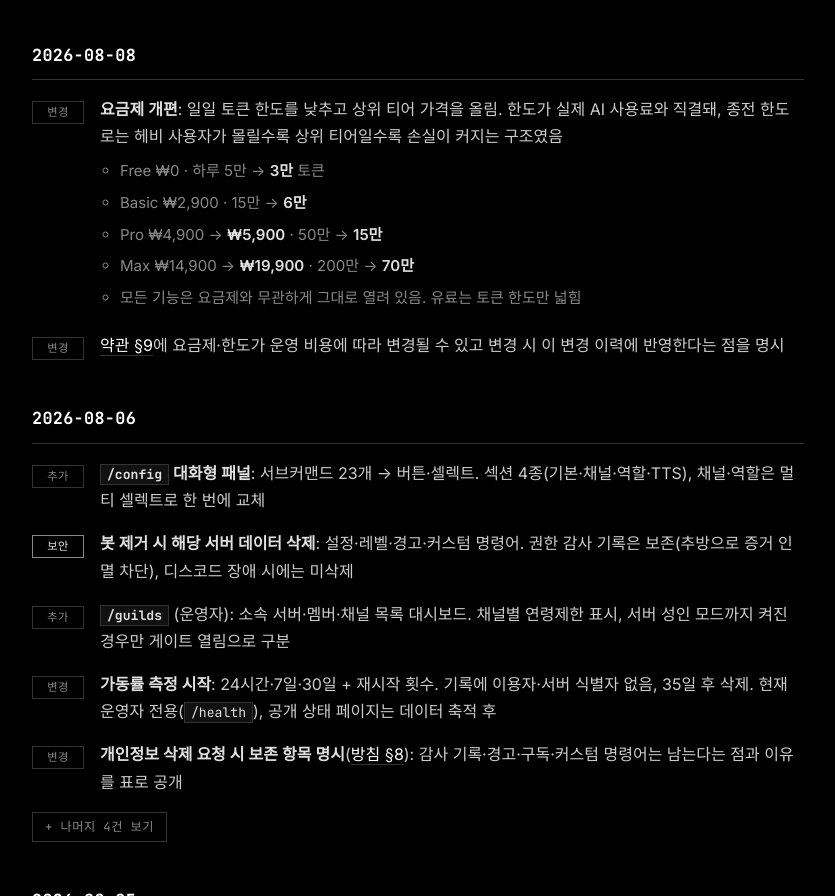
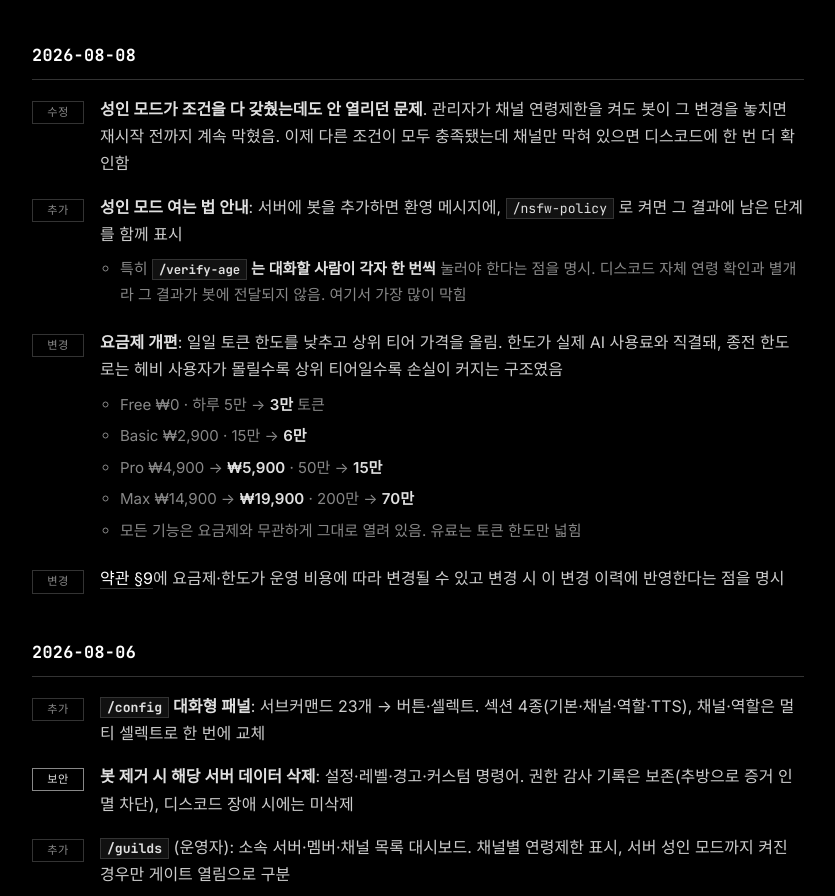
Before and after one commit to JTech-CO/Grokmate, a plain HTML site: page changelog.html in a window 1280 px wide. Shown: the part 940-1836 px from the top of the page, without its empty margins (222-1057 px from the left). Drawn offline with Linux system fonts and the light colour scheme.

Commit message:
Add files via upload

```diff
--- a/changelog.html
+++ b/changelog.html
@@ -370,6 +370,27 @@
       <section id="d20260808">
         <h2>2026-08-08</h2>
         <ul class="entries">
+          <li>
+            <span class="tag">수정</span>
+            <div class="entry">
+              <strong>성인 모드가 조건을 다 갖췄는데도 안 열리던 문제</strong>. 관리자가 채널 연령제한을 켜도 봇이 그
+              변경을 놓치면 재시작 전까지 계속 막혔음. 이제 다른 조건이 모두 충족됐는데 채널만 막혀 있으면 디스코드에
+              한 번 더 확인함
+            </div>
+          </li>
+          <li>
+            <span class="tag">추가</span>
+            <div class="entry">
+              <strong>성인 모드 여는 법 안내</strong>: 서버에 봇을 추가하면 환영 메시지에,
+              <code>/nsfw-policy</code> 로 켜면 그 결과에 남은 단계를 함께 표시
+              <ul class="sub">
+                <li>
+                  특히 <strong><code>/verify-age</code> 는 대화할 사람이 각자 한 번씩</strong> 눌러야 한다는 점을 명시.
+                  디스코드 자체 연령 확인과 별개라 그 결과가 봇에 전달되지 않음. 여기서 가장 많이 막힘
+                </li>
+              </ul>
+            </div>
+          </li>
           <li>
             <span class="tag">변경</span>
             <div class="entry">
```
Also changed, not shown: index.html (+30 -6 lines), legal/terms.html (+2 -2 lines), assets/og.png (added), 5 other files.
